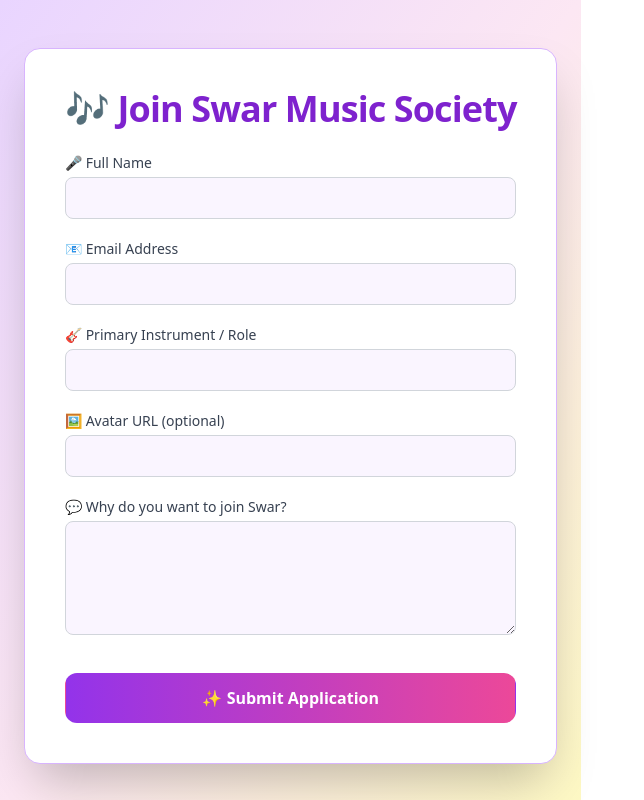
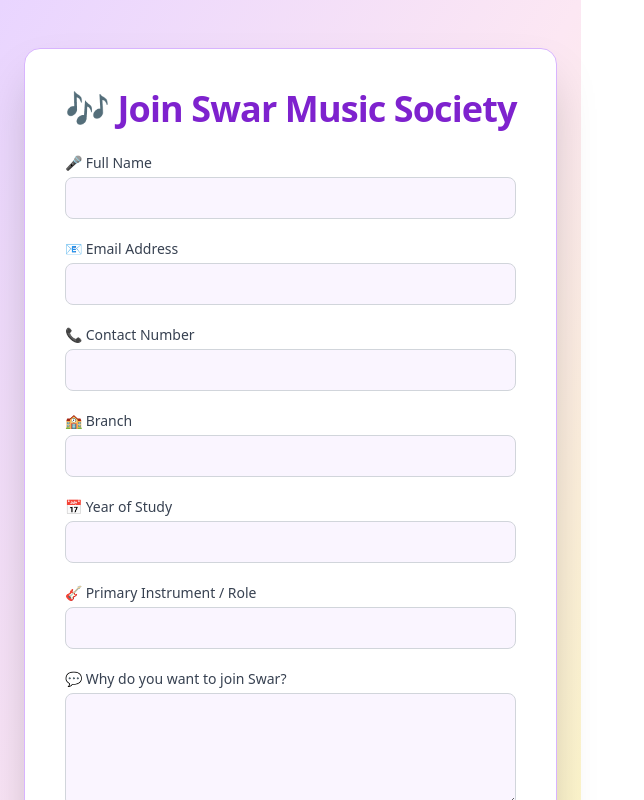
Before and after one commit to Adarsh1442005/swarfrontend, a React (Vite) app: page /membership in a window 1280 px wide. Shown: the top 800 px of the page, without its empty margins (0-644 px from the left). Built offline with nearby package versions, Linux system fonts and the light colour scheme.

Commit message:
addedmemeber

```diff
--- a/src/member.jsx
+++ b/src/member.jsx
@@ -14,8 +14,11 @@
     name: '',
     email: '',
     instrument: '',
+    Branch:'',
+    year:'',
+    contact:'',
     message: '',
-    avatar: '',
+
   });
 
   const [submitted, setSubmitted] = useState(false);
@@ -40,8 +43,11 @@
     name: '',
     email: '',
     instrument: '',
+    contact:'',
+    year:'',
+    Branch:'',
     message: '',
-    avatar: '',
+
   });
   alert("We will be contact you for further");
 
@@ -84,17 +90,35 @@
     required
   />
   <InputField
+    label="📞 Contact Number"
+    name="contact"
+    type="tel"
+    value={formData.contact}
+    onChange={handleChange}
+    required
+  />
+  <InputField
+    label="🏫 Branch"
+    name="Branch"
+    type="text"
+    value={formData.Branch}
+    onChange={handleChange}
+    required
+  />
+  <InputField
+    label="📅 Year of Study"
+    name="year"
+    type="text"
+    value={formData.year}
+    onChange={handleChange}
+    required
+  />
+  <InputField
     label="🎸 Primary Instrument / Role"
     name="instrument"
-            required
     value={formData.instrument}
     onChange={handleChange}
-          />
-          <InputField
-            label="🖼️ Avatar URL (optional)"
-            name="avatar"
-            value={formData.avatar}
-            onChange={handleChange}
+    required
   />
   <TextAreaField
     label="💬 Why do you want to join Swar?"
```
Lines whose indentation alone changed are shown as unchanged.
